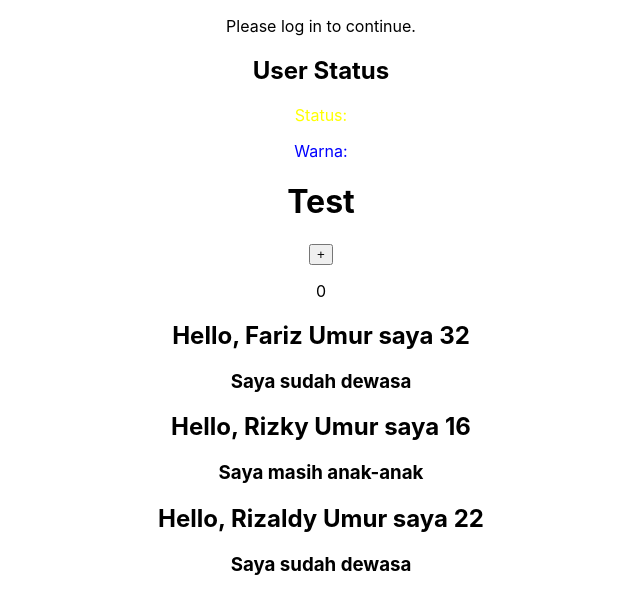
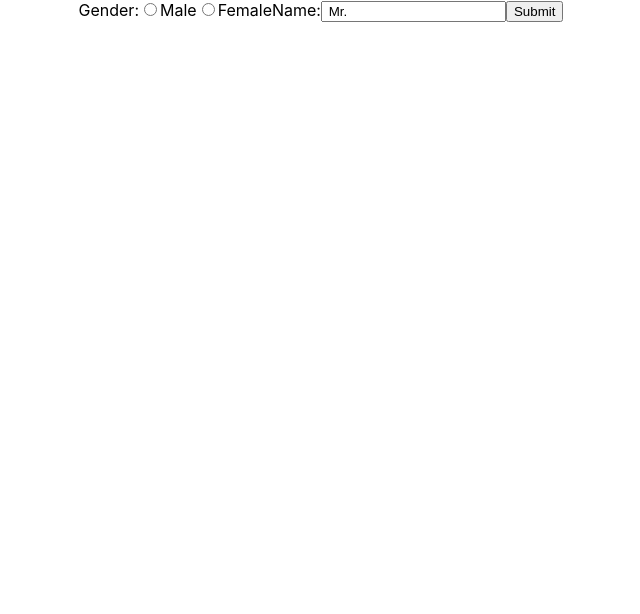
Before and after one commit to farizkydy/trainocate, a React (Create React App) app: page / in a window 1280 px wide. Shown: the top 614 px of the page, without its empty margins (319-959 px from the left). Built offline with nearby package versions, Linux system fonts and the light colour scheme.

Commit message:
materi sesi 1

```diff
--- a/src/App.js
+++ b/src/App.js
@@ -4,46 +4,35 @@ import { useState } from 'react';
 import Children from './children';
 
 function WelcomeMessage({isLoggedIn}) {
-  if (isLoggedIn) {
-    return <p>Welcome, User!</p>;
-  } else {
-    return <p>Please log in to continue.</p>;
-  }
+
 }
 
 
 function App() {
-  const [count, setCount] = useState(0)
-  const [nameObk, setNameObj] = useState([
-    {name: 'Fariz', age: 32},
-    {name: 'Rizky', age: 16},
-    {name: 'Rizaldy', age: 22}
-  ])
+  const [name, setName] = useState(" Mr.")
 
-  const userStatus = null;
-  const getStatusStyle = (statusbarStyle) => {
-    switch (statusbarStyle) {
-      case 'active':
-        return {color: 'green'};
-      case 'inactive':
-        return {color: 'red'};
-      default:
-        return {color: 'yellow'};
-    }
-  }
+  const handleSubmit = (event) => {
+    event.preventDefault();
+    alert(`Nama anda terdaftar sebagai ${name}`);
+  };
   return (
     <div className="App">
-      <WelcomeMessage isLoggedIn={false}/>
-      <h2>User Status</h2>
-      <p style={getStatusStyle(userStatus)}>Status: {userStatus}</p>
-      <p style={{color: 'blue'}}>Warna: {userStatus}</p>
-      <h1>Test</h1>
-      <button onClick={() => setCount(count + 1)}>+</button>
-      <p>{count}</p>
-
-      {nameObk.map((item, index) => (
-        <Children key={index} item={item}/>
-      ))}
+      <form onSubmit={handleSubmit}>
+        <label>
+          Gender:
+          <input type="radio" name="gender" value="male" />
+          Male
+          <input type="radio" name="gender" value="female" />
+          Female
+        </label>
+        <label>
+          Name:
+          <input type="text" name="name" value={name}
+          onChange={(e) => setName(e.target.value)}
+          />
+        </label>
+        <button type="submit">Submit</button>
+      </form>
     </div>
   );
 }
```
